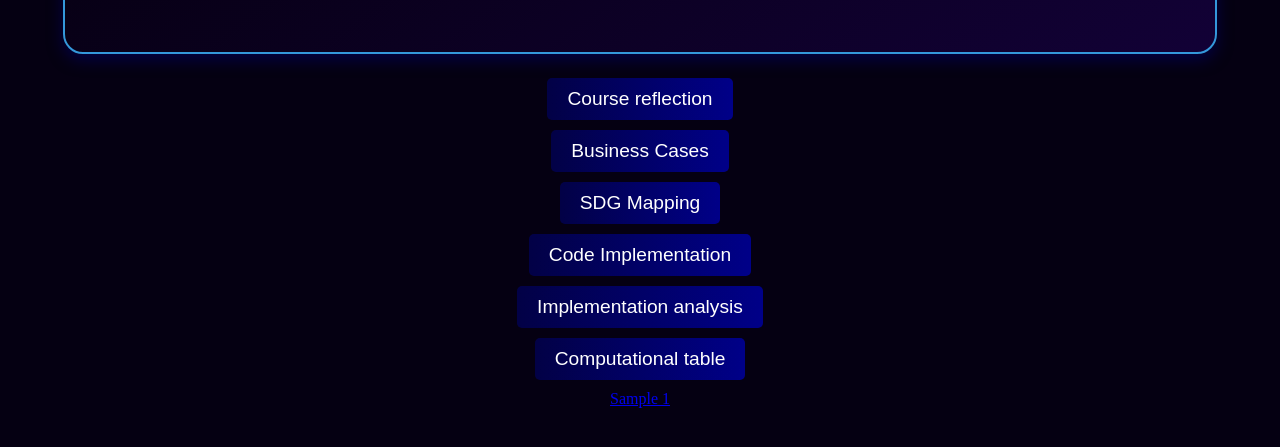
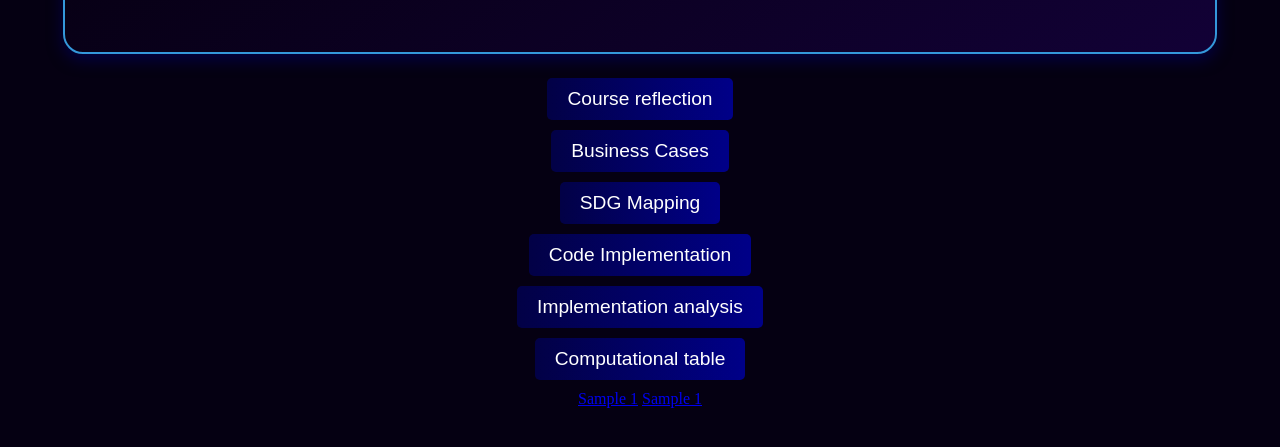
Before and after one commit to 01fe23bcs144/Aarohan, a plain HTML site: page index.html in a window 1280 px wide. Shown: the part 125-572 px from the top of the page. Drawn offline with Linux system fonts and the light colour scheme.

Commit message:
Update index.html

```diff
--- a/index.html
+++ b/index.html
@@ -1112,6 +1112,8 @@ return 0;
         <button onclick="showImplementation()">Implementation analysis</button>
         <button onclick="showphase()">Computational table</button>
         <a href="docs/sample.pdf" target="_blank" class="button">Sample 1</a>
+        <a href="https://01fe23bcs144.github.io/Aarohan/docs/sample.pdf" target="_blank" class="button">Sample 1</a>
+
 
     </div>
 
```
